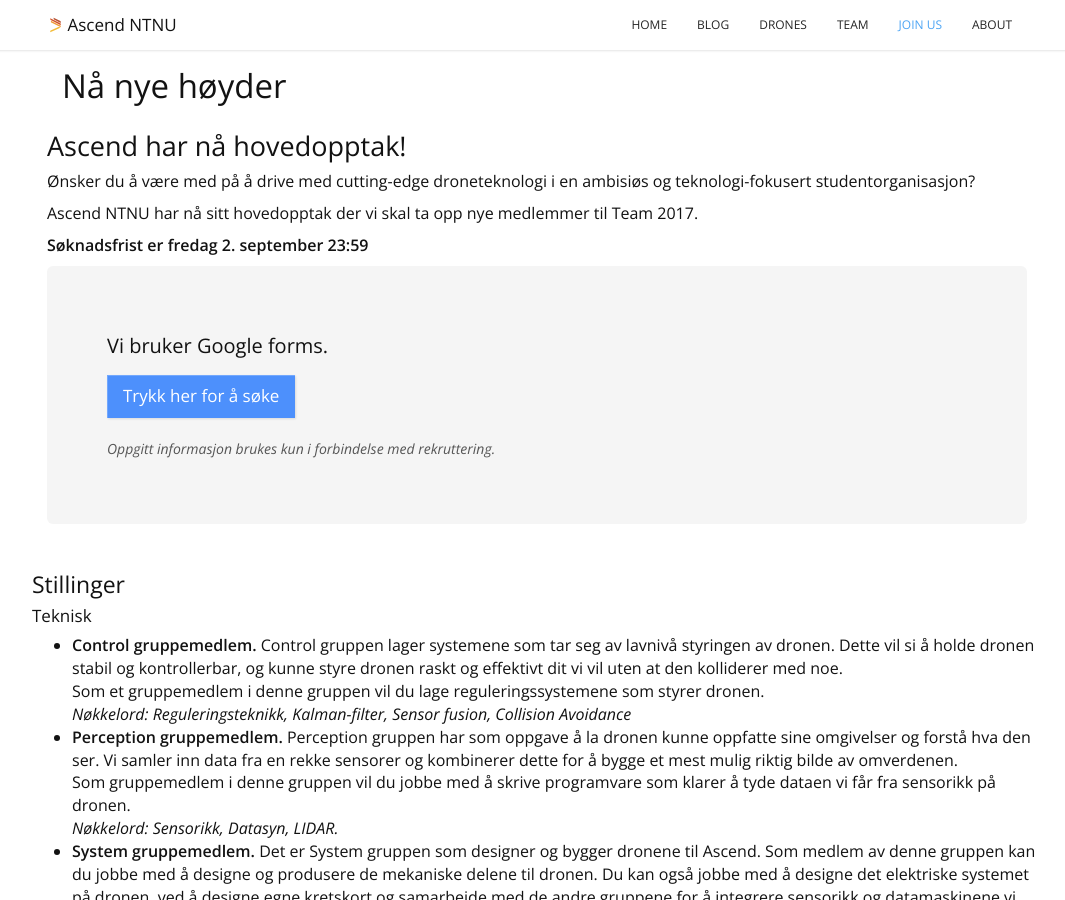
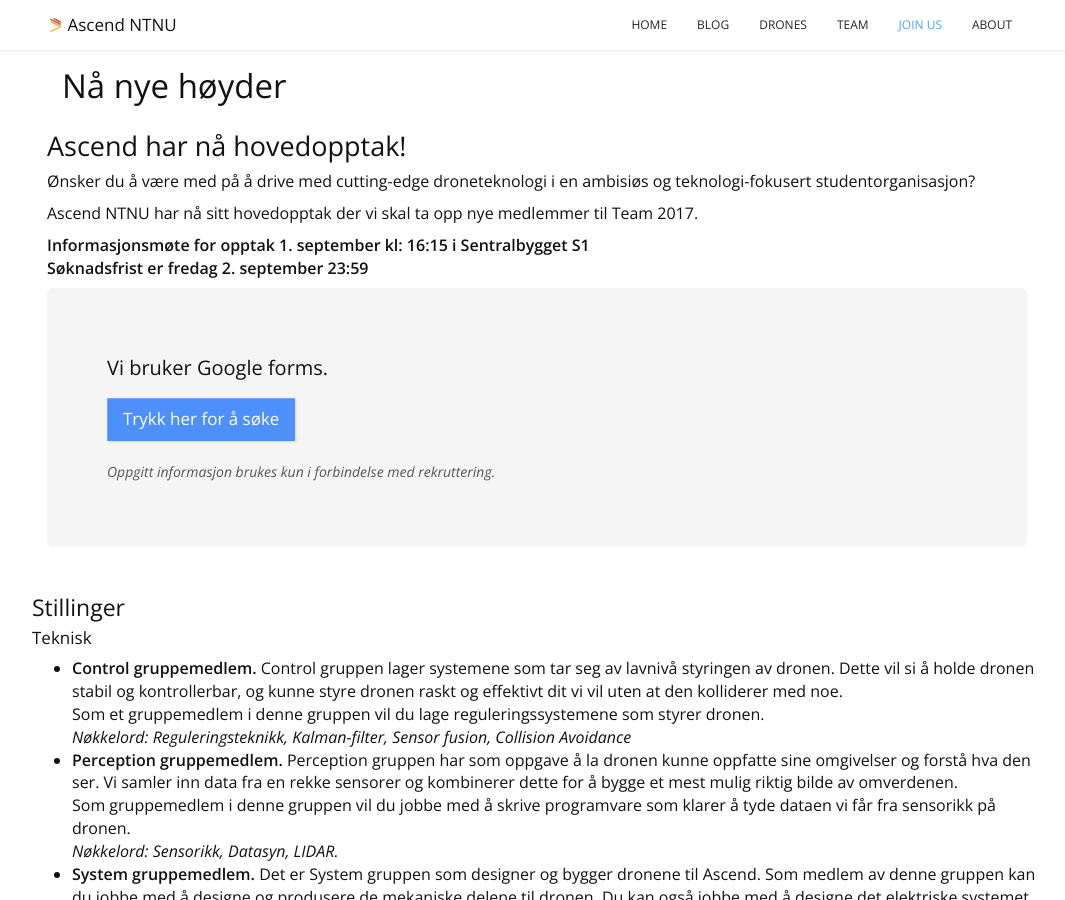
Before and after one commit to AscendNTNU/AscendNTNU.github.io, a Jekyll site: the page built from join.html, in a window 1280 px wide and 900 px high. Shown: the whole window, without its empty margins (103-1168 px from the left). Built offline with Jekyll 4.4.1, drawn with Linux system fonts in a browser that asks for light colours.

Commit message:
La til tekst om infomøte

```diff
--- a/join.html
+++ b/join.html
@@ -16,6 +16,8 @@ permalink: /join/
 				Ascend NTNU har nå sitt hovedopptak der vi skal ta opp nye medlemmer til Team 2017.
 			</p>
 			<p>
+				<strong>Informasjonsmøte for opptak 1. september kl: 16:15 i Sentralbygget S1</strong>
+				<br>
 				<strong>Søknadsfrist er fredag 2. september 23:59</strong>
 			</p>
 		</div>
```
